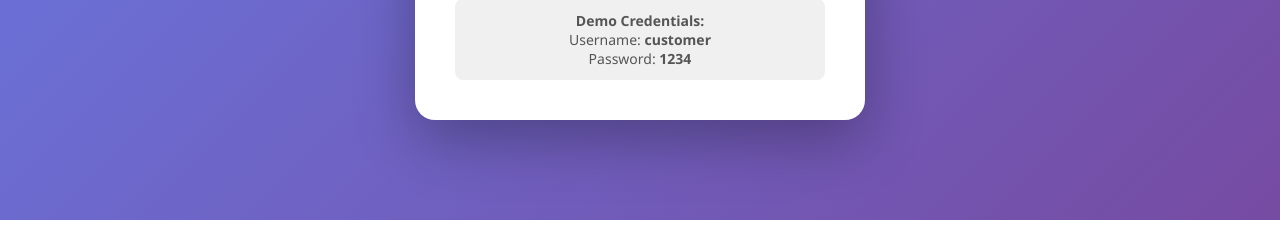
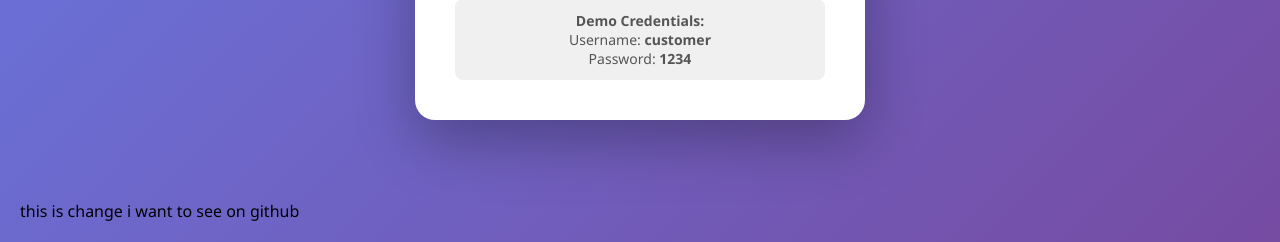
Before and after one commit to Hassnkhan0707/fastfood-ordering-system, a Flask app: page /login in a window 1280 px wide. Shown: the part 604-846 px from the top of the page. Before the commit the page ends 824 px from the top, so only its background shows below. Run offline with Flask 3, Linux system fonts and the light colour scheme.

Commit message:
sedond commit

```diff
--- a/templates/login.html
+++ b/templates/login.html
@@ -1,11 +1,13 @@
 <!DOCTYPE html>
 <html lang="en">
+
 <head>
     <meta charset="UTF-8">
     <meta name="viewport" content="width=device-width, initial-scale=1.0">
     <title>BurgerHub - Login</title>
     <link rel="stylesheet" href="{{ url_for('static', filename='css/style.css') }}">
 </head>
+
 <body>
     <div class="login-container">
         <div class="logo">
@@ -15,11 +17,11 @@
         <p class="tagline">Fresh · Flame · Flavor</p>
 
         {% with messages = get_flashed_messages(with_categories=true) %}
-            {% if messages %}
-                {% for category, message in messages %}
-                    <div class="alert alert-{{ category }}">{{ message }}</div>
-                {% endfor %}
-            {% endif %}
+        {% if messages %}
+        {% for category, message in messages %}
+        <div class="alert alert-{{ category }}">{{ message }}</div>
+        {% endfor %}
+        {% endif %}
         {% endwith %}
 
         <form method="POST">
@@ -41,4 +43,7 @@
         </div>
     </div>
 </body>
+
 </html>
+
+<p>this is change i want to see on github</p>
```
